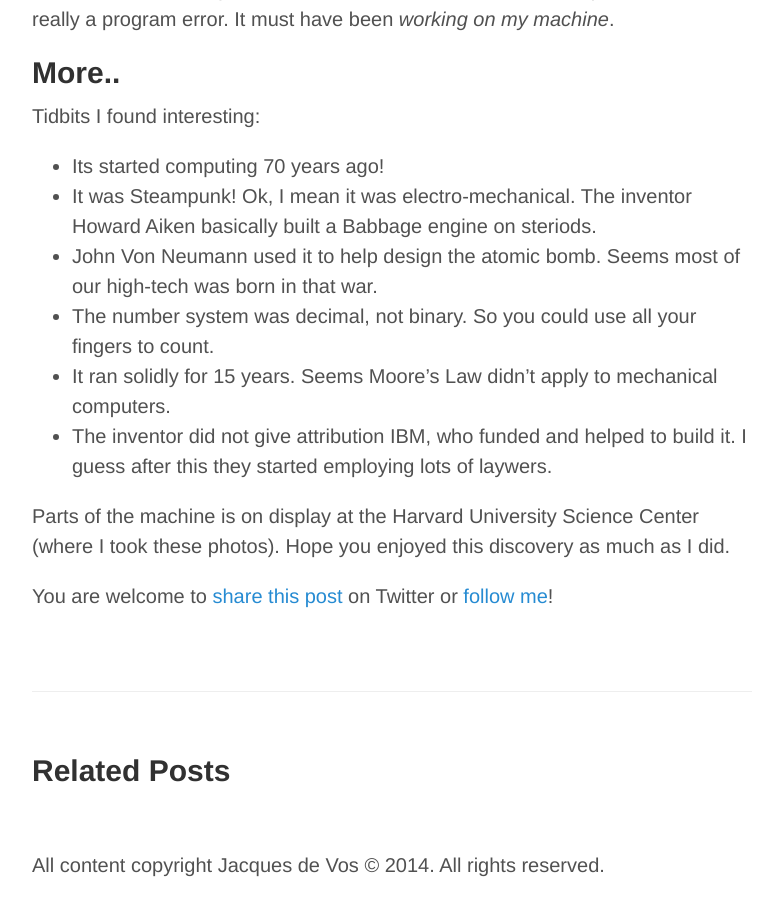
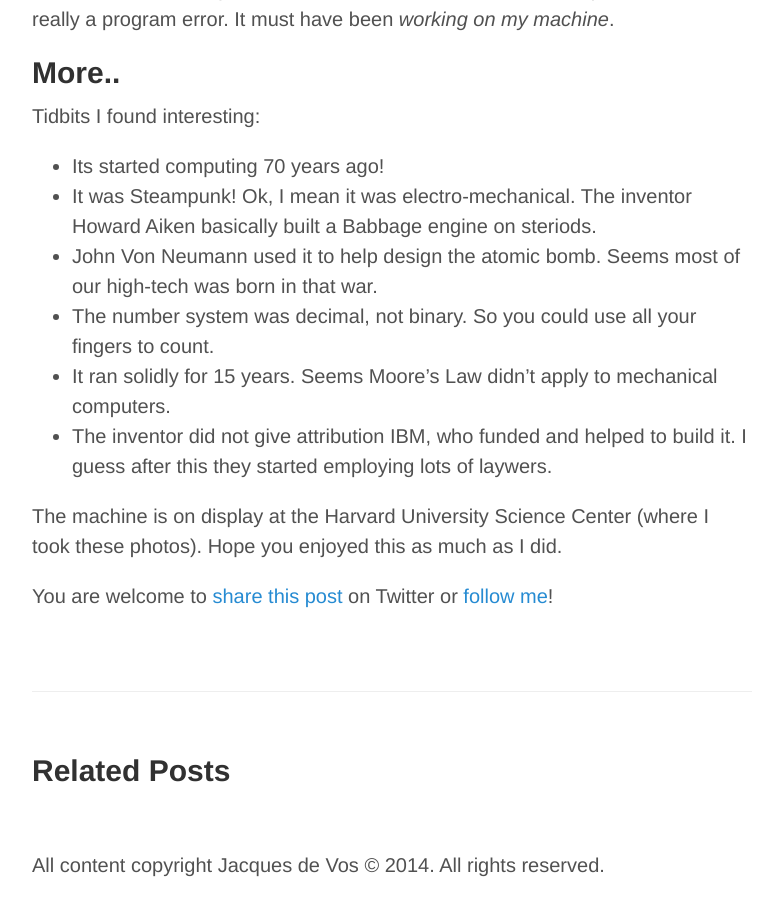
Before and after one commit to jacdevos/jacdevos.github.io.old, a Jekyll site: the page built from _posts/2014-08-03-The_origin_of_bug_loop_and_patch.md, in a window 1280 px wide and 900 px high, scrolled down 3432 px. Shown: the whole window, without its empty margins (248-1024 px from the left). Built offline with Jekyll 4.4.1, drawn with Linux system fonts in a browser that asks for light colours; Markdown is read by kramdown in place of the engine named in the settings.

Commit message:
Update 2014-08-03-The_origin_of_bug_loop_and_patch.md

```diff
--- a/_posts/2014-08-03-The_origin_of_bug_loop_and_patch.md
+++ b/_posts/2014-08-03-The_origin_of_bug_loop_and_patch.md
@@ -39,6 +39,6 @@ Tidbits I found interesting:
 * It ran solidly for 15 years. Seems Moore's Law didn't apply to mechanical computers.
 * The inventor did not give attribution IBM, who funded and helped to build it. I guess after this they started employing lots of laywers.
 
-Parts of the machine is on display at the Harvard University Science Center (where I took these photos). Hope you enjoyed this discovery as much as I did.
+The machine is on display at the Harvard University Science Center (where I took these photos). Hope you enjoyed this as much as I did.
 
 {% include twitter_include.html %}
```
